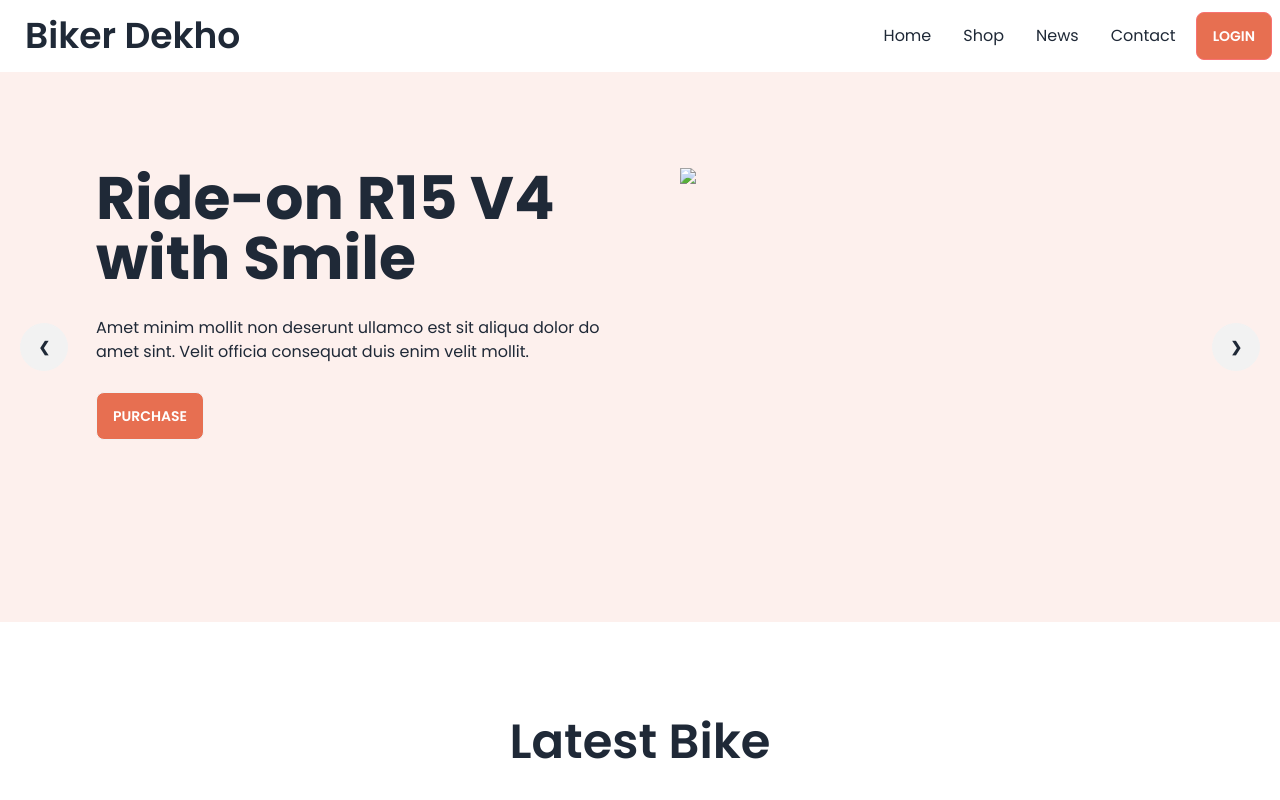
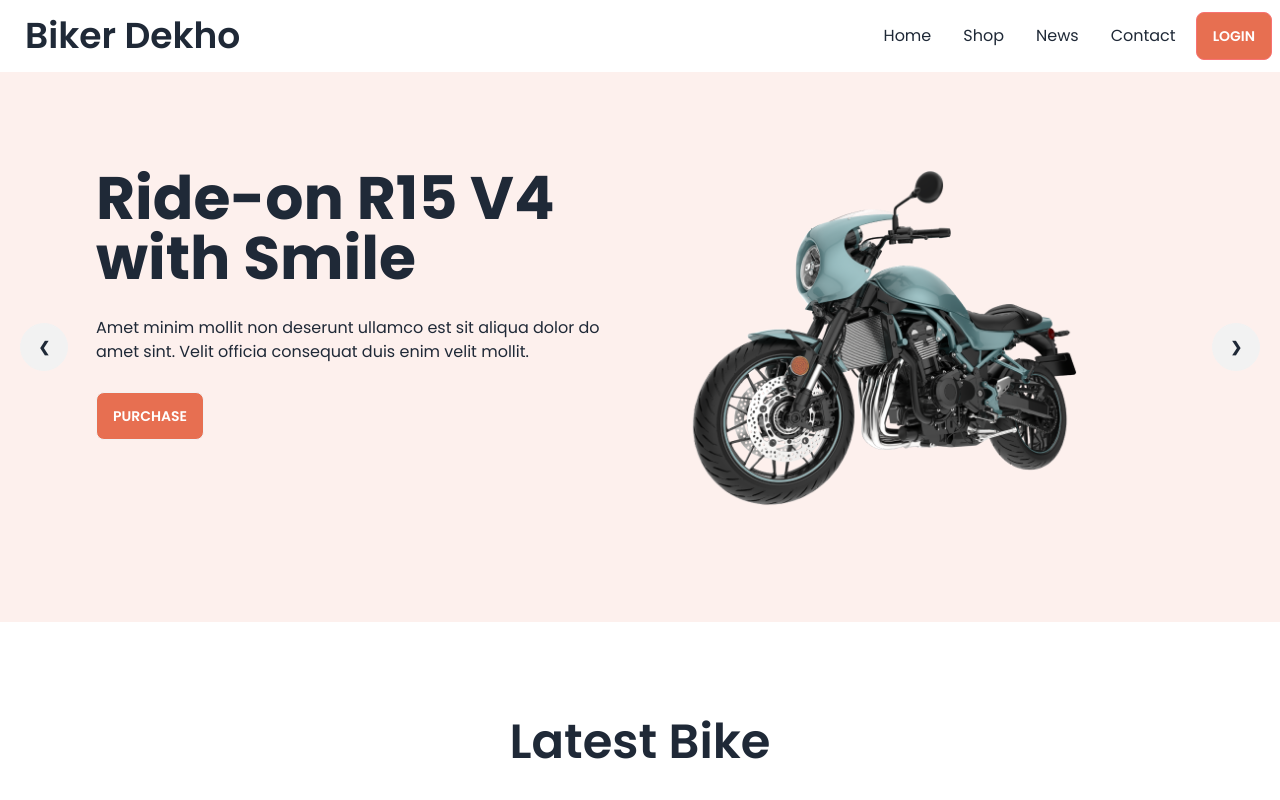
Before and after one commit to Samrat-ahammed/biker-zone-website, a plain HTML site: page index.html in a window 1280 px wide. Shown: the top 800 px of the page. Drawn offline with nearby package versions, Linux system fonts and the light colour scheme.

Commit message:
img problem solve

```diff
--- a/index.html
+++ b/index.html
@@ -108,7 +108,7 @@
                 <button class="btn bg-bike-primary text-white">Purchase</button>
               </div>
               <div class="flex-1">
-                <img src="images//slider/bike1.png" class="w-[400px]" />
+                <img src="images/slider/bike1.png" class="w-[400px]" />
               </div>
             </div>
           </div>
```
